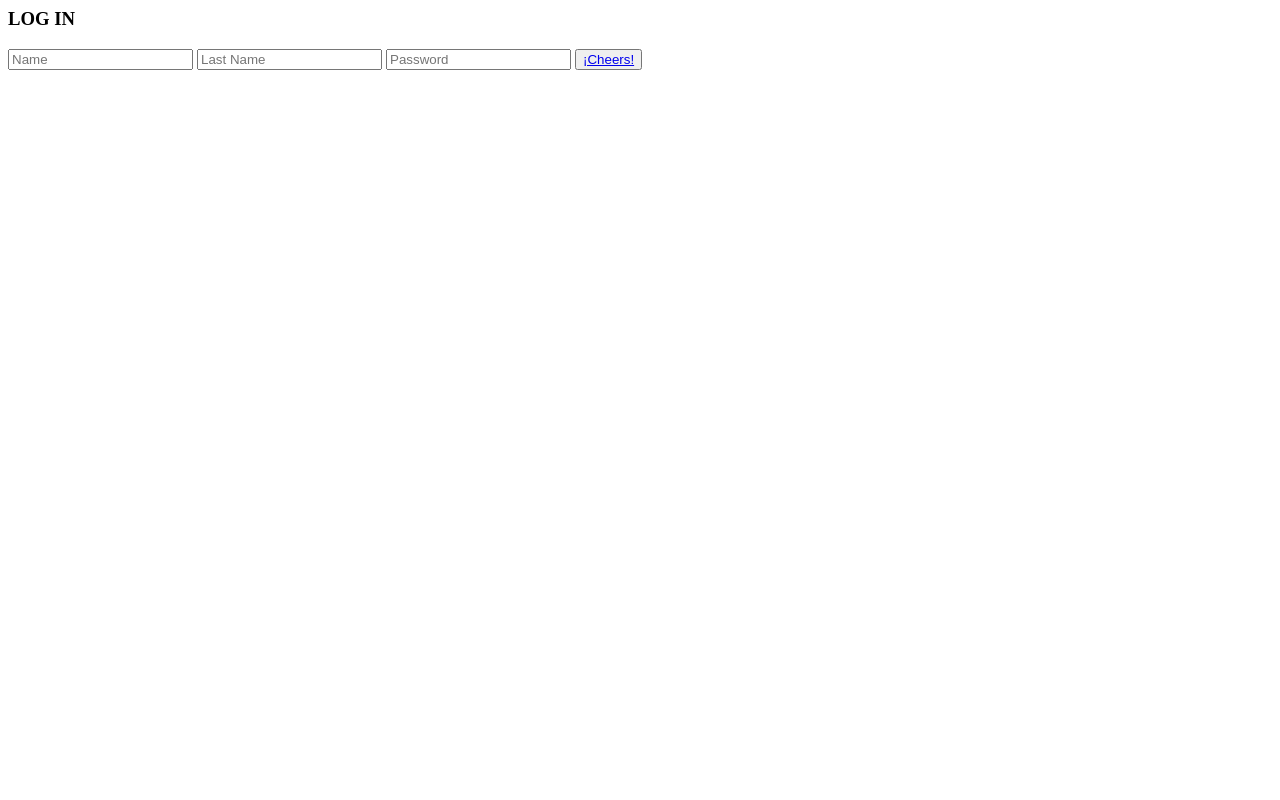
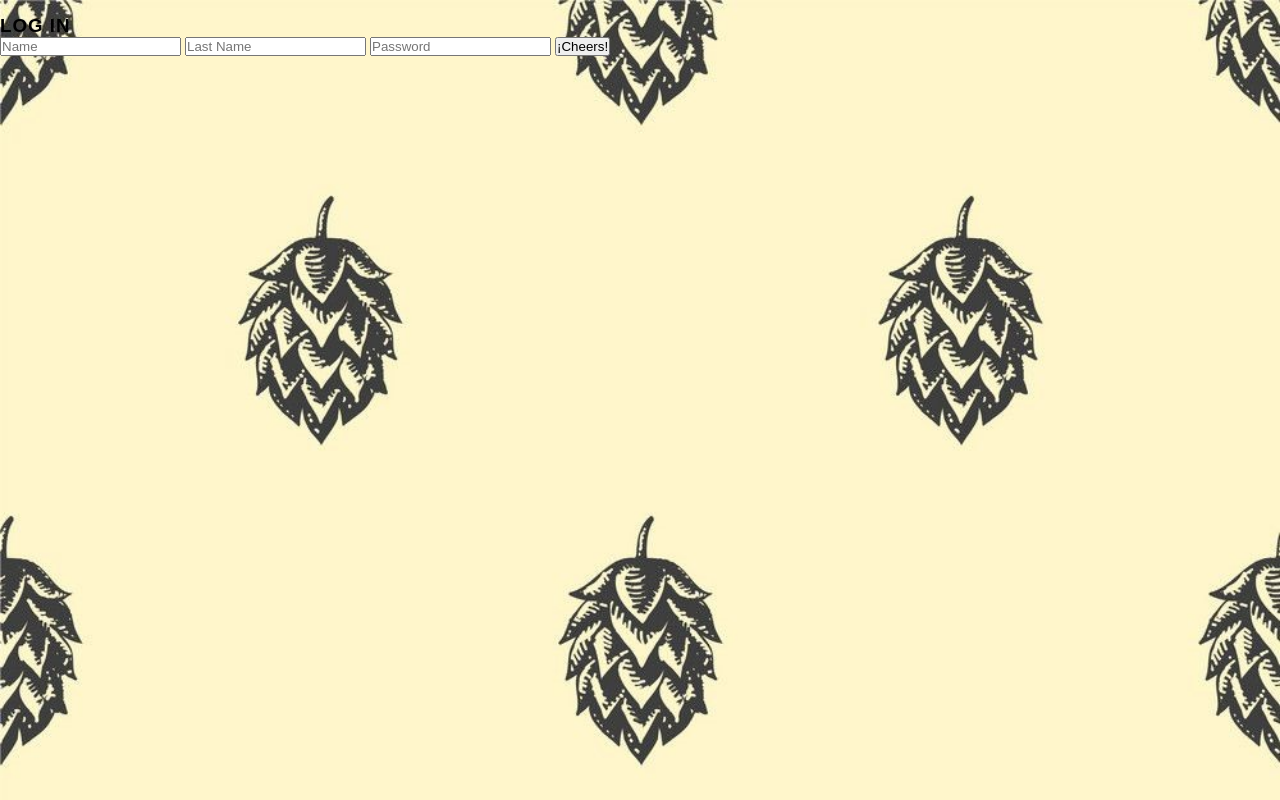
Before and after one commit to rodrinb/Trabajo-INTEGRADOR-DISE-O-WEB, a plain HTML site: page login.html in a window 1280 px wide. Drawn offline with Linux system fonts and the light colour scheme.

Commit message:
modificacion

```diff
--- a/login.html
+++ b/login.html
@@ -3,6 +3,7 @@
 
 
     <meta name="viewport" content="width=device-width, initial-scale=1.0">
+    <link rel="stylesheet" href="index.css">
 
 </head>
 <body>
```
Also changed, not shown: signin.html (+1 -2 lines), index.css (line endings or trailing spaces).
